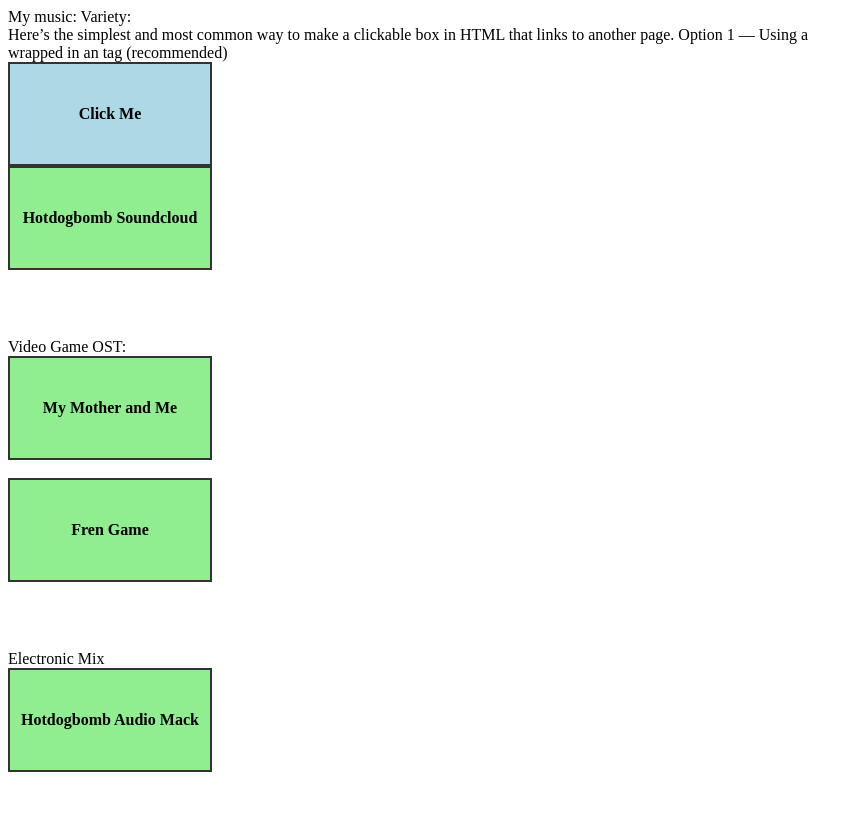
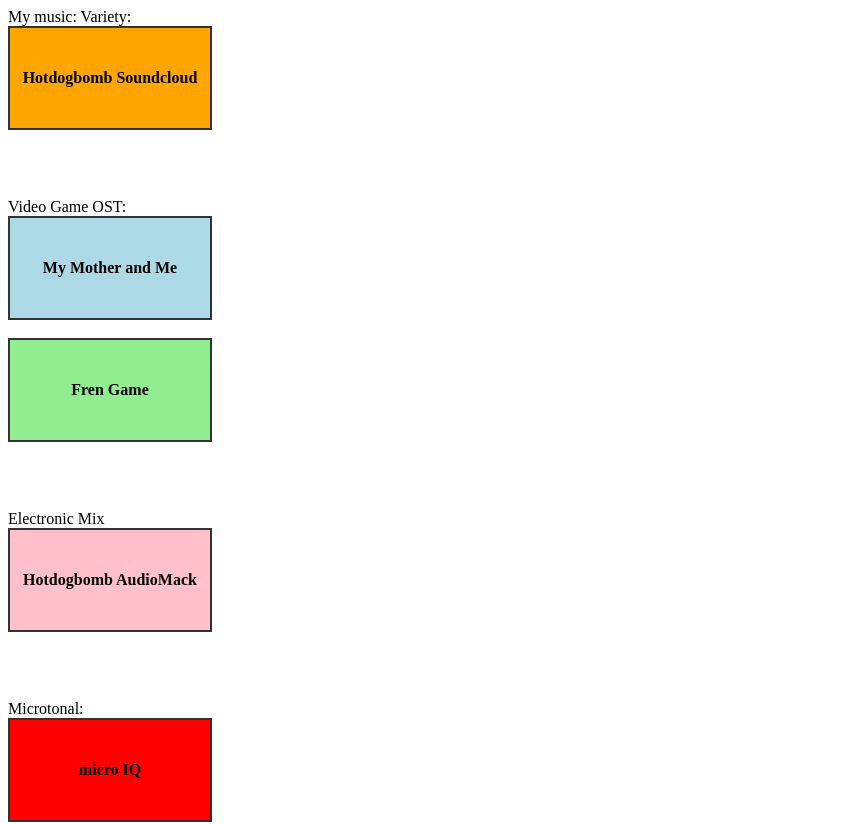
Before and after one commit to PoculumFracti/PoculumFracti.github.io, a plain HTML site: page music.html in a window 1280 px wide. Shown: the top 825 px of the page, without its empty margins (0-863 px from the left). Drawn offline with Linux system fonts and the light colour scheme.

Commit message:
Update music.html

```diff
--- a/music.html
+++ b/music.html
@@ -5,33 +5,12 @@
 Variety:
 <br>
 
-Here’s the simplest and most common way to make a clickable box in HTML that links to another page.
-
-Option 1 — Using a <div> wrapped in an <a> tag (recommended)
-
-<a href="https://example.com" style="text-decoration: none;">
-  <div style="
-    width: 200px;
-    height: 100px;
-    background-color: lightblue;
-    border: 2px solid #333;
-    display: flex;
-    align-items: center;
-    justify-content: center;
-    color: black;
-    font-weight: bold;
-  ">
-    Click Me
-  </div>
-</a>
-
-
 <a href="https://www.soundcloud.com/hotdogbomb"
    style="
      display: block;
      width: 200px;
      height: 100px;
-     background-color: lightgreen;
+     background-color: orange;
      border: 2px solid #333;
      text-align: center;
      line-height: 100px;
@@ -49,7 +28,7 @@
      display: block;
      width: 200px;
      height: 100px;
-     background-color: lightgreen;
+     background-color: lightblue;
      border: 2px solid #333;
      text-align: center;
      line-height: 100px;
@@ -84,14 +63,14 @@
      display: block;
      width: 200px;
      height: 100px;
-     background-color: lightgreen;
+     background-color: pink;
      border: 2px solid #333;
      text-align: center;
      line-height: 100px;
      color: black;
      font-weight: bold;
      text-decoration: none;
-   ">Hotdogbomb Audio Mack
+   ">Hotdogbomb AudioMack
 </a></p><br><br>
 <p>
 Microtonal:
@@ -100,7 +79,7 @@
      display: block;
      width: 200px;
      height: 100px;
-     background-color: lightgreen;
+     background-color: red;
      border: 2px solid #333;
      text-align: center;
      line-height: 100px;
```
